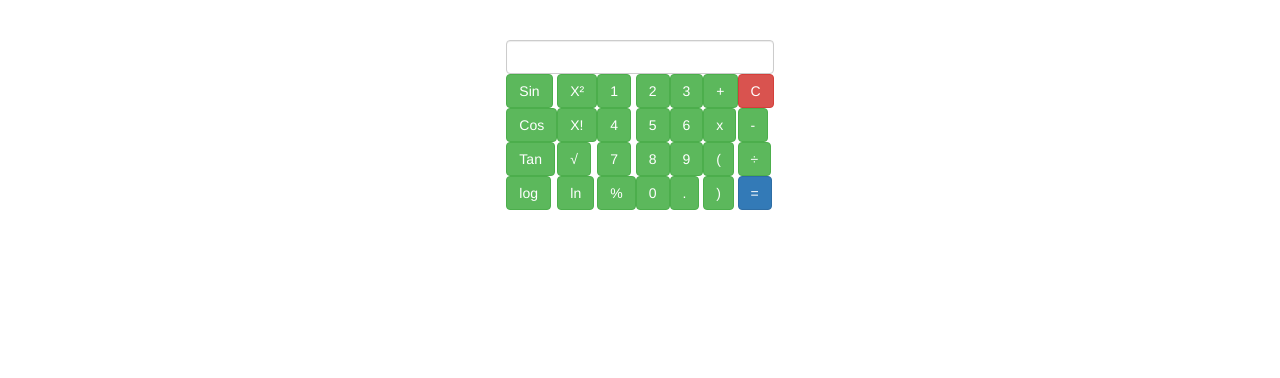
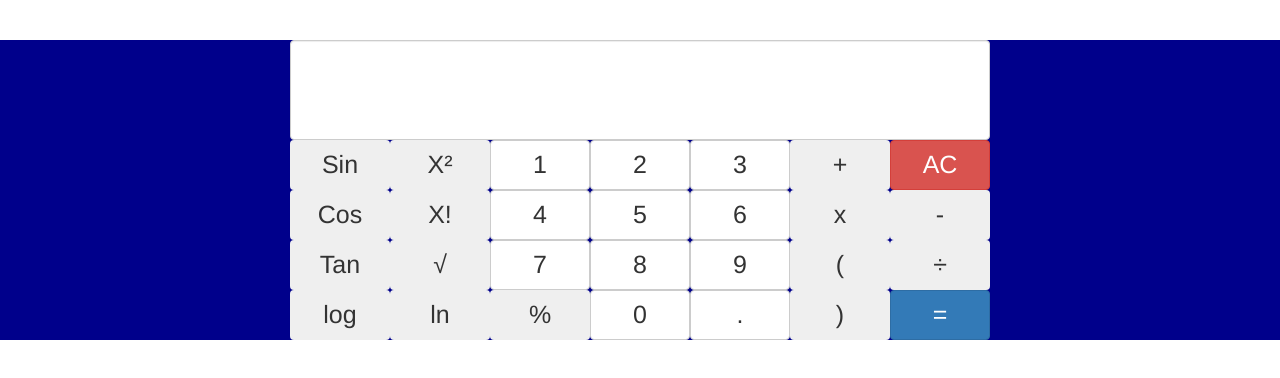
Before and after one commit to ZhangBenjamin/csci395-homework2, a plain HTML site: page index.html in a window 1280 px wide. Drawn offline with nearby package versions, Linux system fonts and the light colour scheme.

Commit message:
Updated calculator styling

```diff
--- a/index.html
+++ b/index.html
@@ -14,44 +14,44 @@
 <body>
 <table class="calculator">
   <tr>
-    <td colspan="10"> <input class="text-box text-sm-left form-control" type="text" id="result"> </td>
+    <td colspan="8"> <input class="text-box text-sm-left form-control" type="text" id="result"> </td>
 
   </tr>
   <tr>
-    <td> <input type="button" value="Sin" onclick="display('sin')"class="btn btn-success"> </td>
-    <td> <input type="button" value="X&sup2;" onclick="display('^')"class="btn btn-success"> </td>
-    <td> <input type="button" value="1" onclick="display('1')"class="btn btn-success"> </td>
-    <td> <input type="button" value="2" onclick="display('2')"class="btn btn-success"> </td>
-    <td> <input type="button" value="3" onclick="display('3')"class="btn btn-success"> </td>
-    <td> <input type="button" value="+" onclick="display('+')"class="btn btn-success"> </td>
-    <td> <input type="button" value="C" onclick="clearScreen()" class="btn btn-danger"> </td>
+    <td> <input type="button" value="Sin" onclick="display('Math.sin(')"class="btn btn-basic"> </td>
+    <td> <input type="button" value="X&sup2;" onclick="display('^')"class="btn btn-basic"> </td>
+    <td> <input type="button" value="1" onclick="display('1')"class="btn btn-default"> </td>
+    <td> <input type="button" value="2" onclick="display('2')"class="btn btn-default"> </td>
+    <td> <input type="button" value="3" onclick="display('3')"class="btn btn-default"> </td>
+    <td> <input type="button" value="+" onclick="display('+')"class="btn btn-basic"> </td>
+    <td> <input type="button" value="AC" onclick="clearScreen()" class="btn btn-danger"> </td>
 
   </tr>
   <tr>
-    <td> <input type="button" value="Cos" onclick="display('cos')"class="btn btn-success"> </td>
-    <td> <input type="button" value="X!" onclick="display('!')"class="btn btn-success"> </td>
-    <td> <input type="button" value="4" onclick="display('4')"class="btn btn-success"> </td>
-    <td> <input type="button" value="5" onclick="display('5')"class="btn btn-success"> </td>
-    <td> <input type="button" value="6" onclick="display('6')"class="btn btn-success"> </td>
-    <td> <input type="button" value="x" onclick="display('*')"class="btn btn-success"> </td>
-    <td> <input type="button" value="-" onclick="display('- ')"class="btn btn-success"> </td>
-  </tr class="success">
+    <td> <input type="button" value="Cos" onclick="display('math.cos(')"class="btn btn-basic"> </td>
+    <td> <input type="button" value="X!" onclick="display('!')"class="btn btn-basic"> </td>
+    <td> <input type="button" value="4" onclick="display('4')"class="btn btn-default"> </td>
+    <td> <input type="button" value="5" onclick="display('5')"class="btn btn-default"> </td>
+    <td> <input type="button" value="6" onclick="display('6')"class="btn btn-default"> </td>
+    <td> <input type="button" value="x" onclick="display('*')"class="btn btn-basic"> </td>
+    <td> <input type="button" value="-" onclick="display('- ')"class="btn btn-basic"> </td>
+  </tr class="basic">
   <tr>
-    <td> <input type="button" value="Tan" onclick="display('tan')"class="btn btn-success"> </td>
-    <td> <input type="button" value="&#8730;" onclick="display('&#8730;')"class="btn btn-success"> </td>
-    <td> <input type="button" value="7" onclick="display('7')"class="btn btn-success"> </td>
-    <td> <input type="button" value="8" onclick="display('8')"class="btn btn-success"> </td>
-    <td> <input type="button" value="9" onclick="display('9')"class="btn btn-success"> </td>
-    <td> <input type="button" value="(" onclick="display('(')"class="btn btn-success"> </td><br><br>
-    <td> <input type="button" value="&#247;" onclick="display('/')"class="btn btn-success"> </td>
+    <td> <input type="button" value="Tan" onclick="display('math.tan(')"class="btn btn-basic"> </td>
+    <td> <input type="button" value="&#8730;" onclick="display('&#8730;')"class="btn btn-basic"> </td>
+    <td> <input type="button" value="7" onclick="display('7')"class="btn btn-default"> </td>
+    <td> <input type="button" value="8" onclick="display('8')"class="btn btn-default"> </td>
+    <td> <input type="button" value="9" onclick="display('9')"class="btn btn-default"> </td>
+    <td> <input type="button" value="(" onclick="display('(')"class="btn btn-basic"> </td><br><br>
+    <td> <input type="button" value="&#247;" onclick="display('/')"class="btn btn-basic"> </td>
   </tr>
   <tr>
-    <td> <input type="button" value="log" onclick="display('log')"class="btn btn-success"> </td>
-    <td> <input type="button" value="ln" onclick="display('ln')"class="btn btn-success"> </td>
-    <td> <input type="button" value="%" onclick="display('%')"class="btn btn-success"> </td>
-    <td> <input type="button" value="0" onclick="display('0')"class="btn btn-success"> </td>
-    <td> <input type="button" value="." onclick="display('.')"class="btn btn-success"> </td>
-    <td> <input type="button" value=")" onclick="display(')')"class="btn btn-success"> </td>
+    <td> <input type="button" value="log" onclick="display('log')"class="btn btn-basic"> </td>
+    <td> <input type="button" value="ln" onclick="display('ln')"class="btn btn-basic"> </td>
+    <td> <input type="button" value="%" onclick="display('%')"class="btn btn-basic"> </td>
+    <td> <input type="button" value="0" onclick="display('0')"class="btn btn-default"> </td>
+    <td> <input type="button" value="." onclick="display('.')"class="btn btn-default"> </td>
+    <td> <input type="button" value=")" onclick="display(')')"class="btn btn-basic"> </td>
     <td> <input type="button" value="=" onclick="calculate()" class="btn btn-primary"> </td>
   </tr>
 </table>
--- a/index.js
+++ b/index.js
@@ -13,4 +13,8 @@ function calculate() {
     let answer = eval(equation);
     document.getElementById("result").value = answer;
 
+    if (eval(equation) = False) {
+        document.getElementById("result").value = "error";
+    }
+
 }
--- a/style.css
+++ b/style.css
@@ -2,6 +2,8 @@
     display: flex;
     justify-content: center;
     padding: red;
+    background-size:0%;
+    background-color:darkblue;
 }
 
 
@@ -15,3 +17,14 @@
 #ac {
     background-color: red;
 }
+input[type=text]{
+    width: 700px;
+    height:100px;
+}
+input[type=button] {
+    width: 100px;
+    height: 50px;
+}
+input[value]{
+    font-size: 25px;
+}
```
